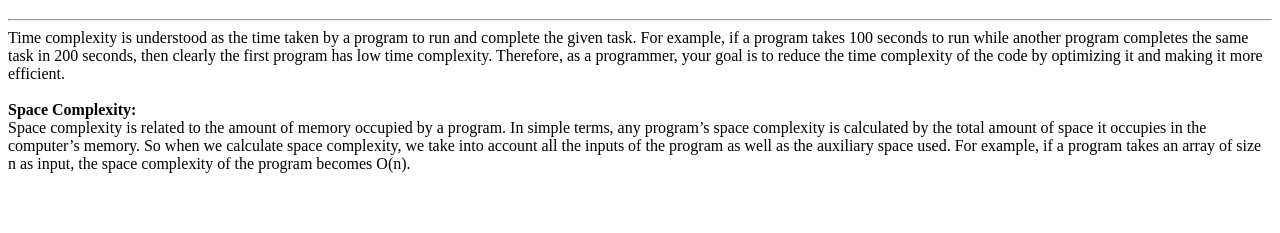
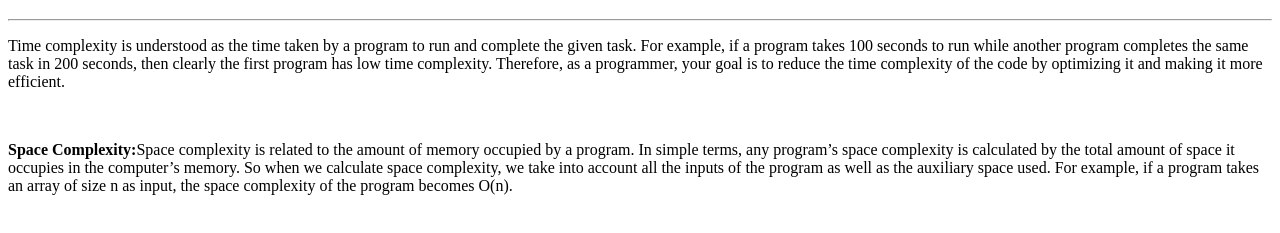
Before and after one commit to acciojob/time-and-space-complexity-Shivamnishad9598, a website: page main.html in a window 1280 px wide. Shown: the part 61-294 px from the top of the page. Drawn offline with Linux system fonts and the light colour scheme.

Commit message:
created a submission

```diff
--- a/main.html
+++ b/main.html
@@ -6,16 +6,16 @@
 	<div>
 	<h1>Time and Space Complexity</h1>
 	<hr>
-	<aside>
+	<p>
 		Time complexity is understood as the time taken by a program to run and complete the given task.
 		For example, if a program takes 100 seconds to run while another program completes the same
 		task in 200 seconds, then clearly the first program has low time complexity. Therefore, as a
 		programmer, your goal is to reduce the time complexity of the code by optimizing it and making it
-		more efficient.</aside>
+		more efficient.</p>
 		</div>
 	<br>
 
-	<b>Space Complexity:</b><aside>Space complexity is related to the amount of memory occupied by a program. In simple terms, any program’s space complexity is calculated by the total amount of space it occupies in the computer’s memory. So when we calculate space complexity, we take into account all the inputs of the program as well as the auxiliary space used. For example, if a program takes an array of size n as input, the space complexity of the program becomes O(n).</aside>
+	<p><b>Space Complexity:</b>Space complexity is related to the amount of memory occupied by a program. In simple terms, any program’s space complexity is calculated by the total amount of space it occupies in the computer’s memory. So when we calculate space complexity, we take into account all the inputs of the program as well as the auxiliary space used. For example, if a program takes an array of size n as input, the space complexity of the program becomes O(n).</p>
 	<link rel="stylesheet" href="styles.css">
 </head>
 
```
